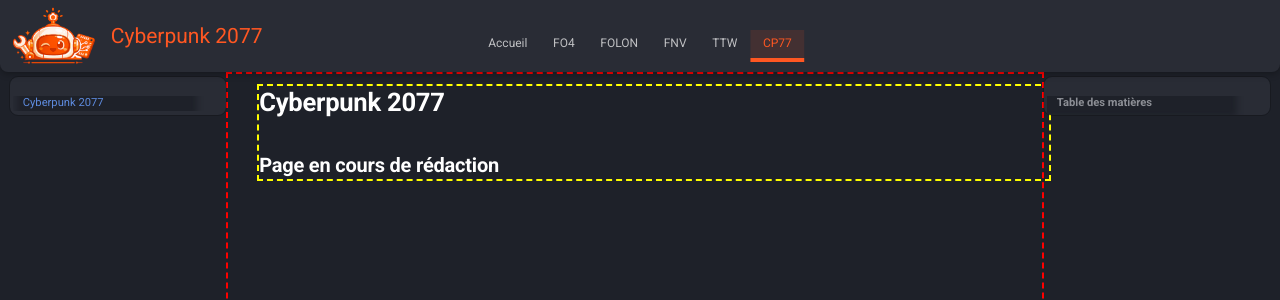
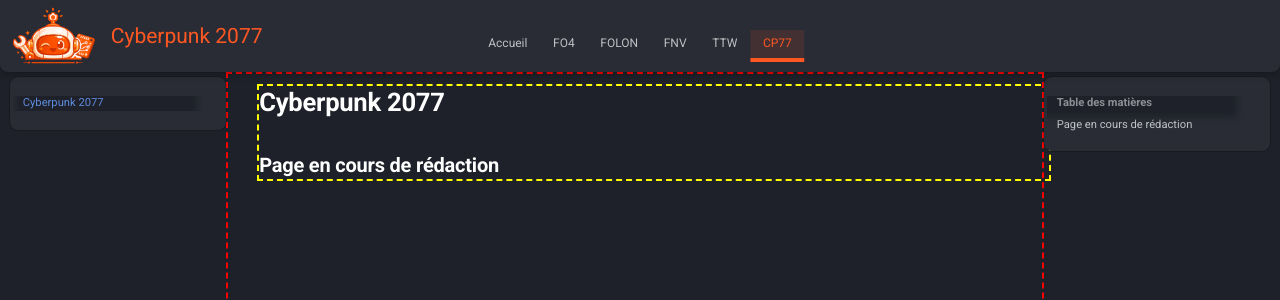
Before and after one commit to Lilevitchi/lilevitchi.github.io, an MkDocs documentation site: the page built from docs/cyberpunk/index.md, in a window 1280 px wide. Shown: the top 300 px of the page. Built offline with MkDocs 1.6.1 and Material for MkDocs 9.7.7, drawn with Linux system fonts in a browser that asks for light colours.

Commit message:
Update extra.css

```diff
--- a/docs/stylesheets/extra.css
+++ b/docs/stylesheets/extra.css
@@ -362,13 +362,13 @@
 [data-md-color-scheme] .md-sidebar {
   position: fixed;
 
-  top: calc(var(--header-height) + 10px);
+  top: calc(var(--header-height) + var(--sidebar-gap));
   bottom: var(--sidebar-footer-offset);
 
   background: var(--bg-surface);
   border-radius: var(--radius-md);
   outline: 1px solid rgba(0,0,0,0.2);
-
+  height: auto;
   overflow-y: auto;
   z-index: var(--z-sidebar);
 
```
